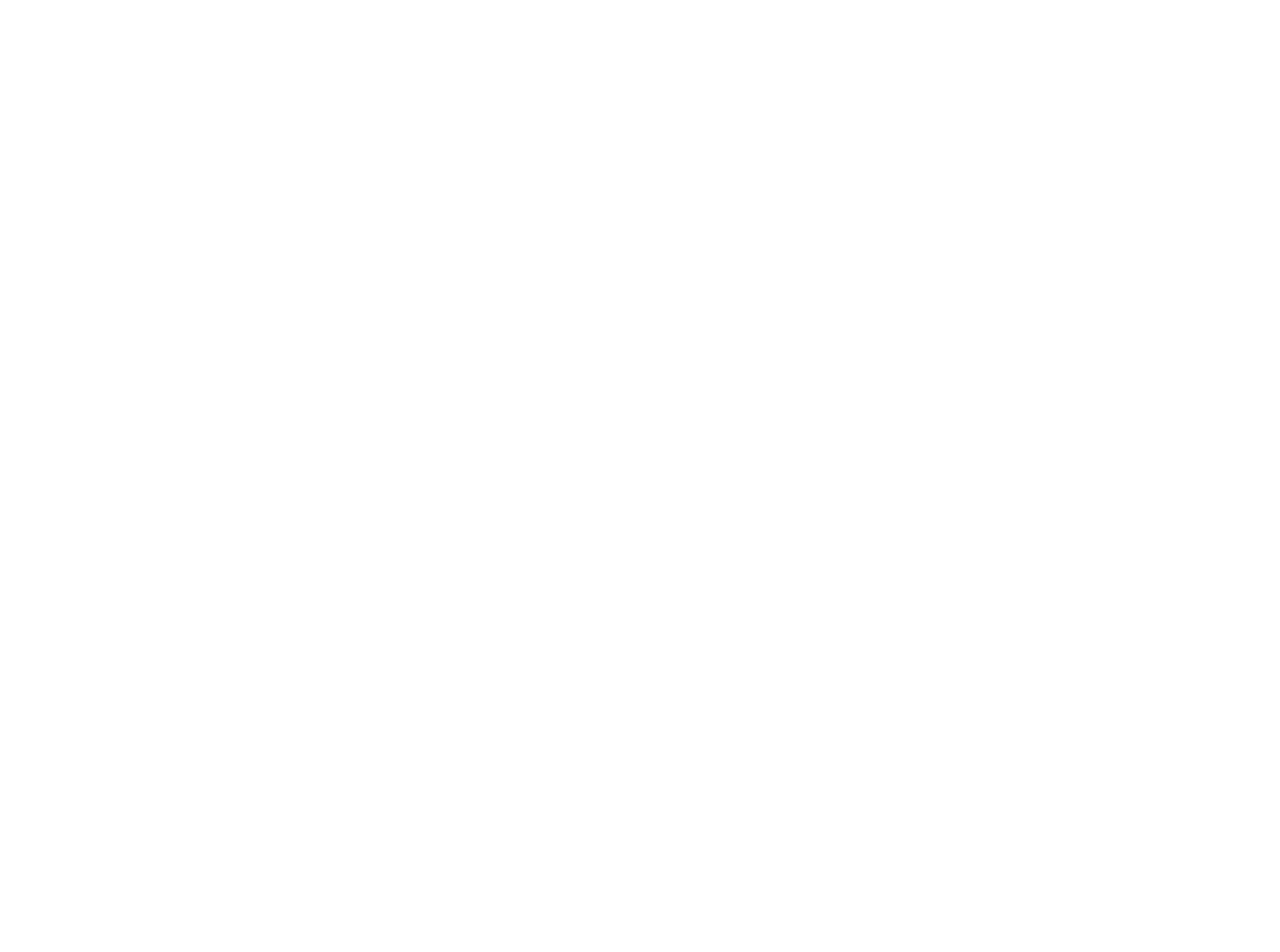
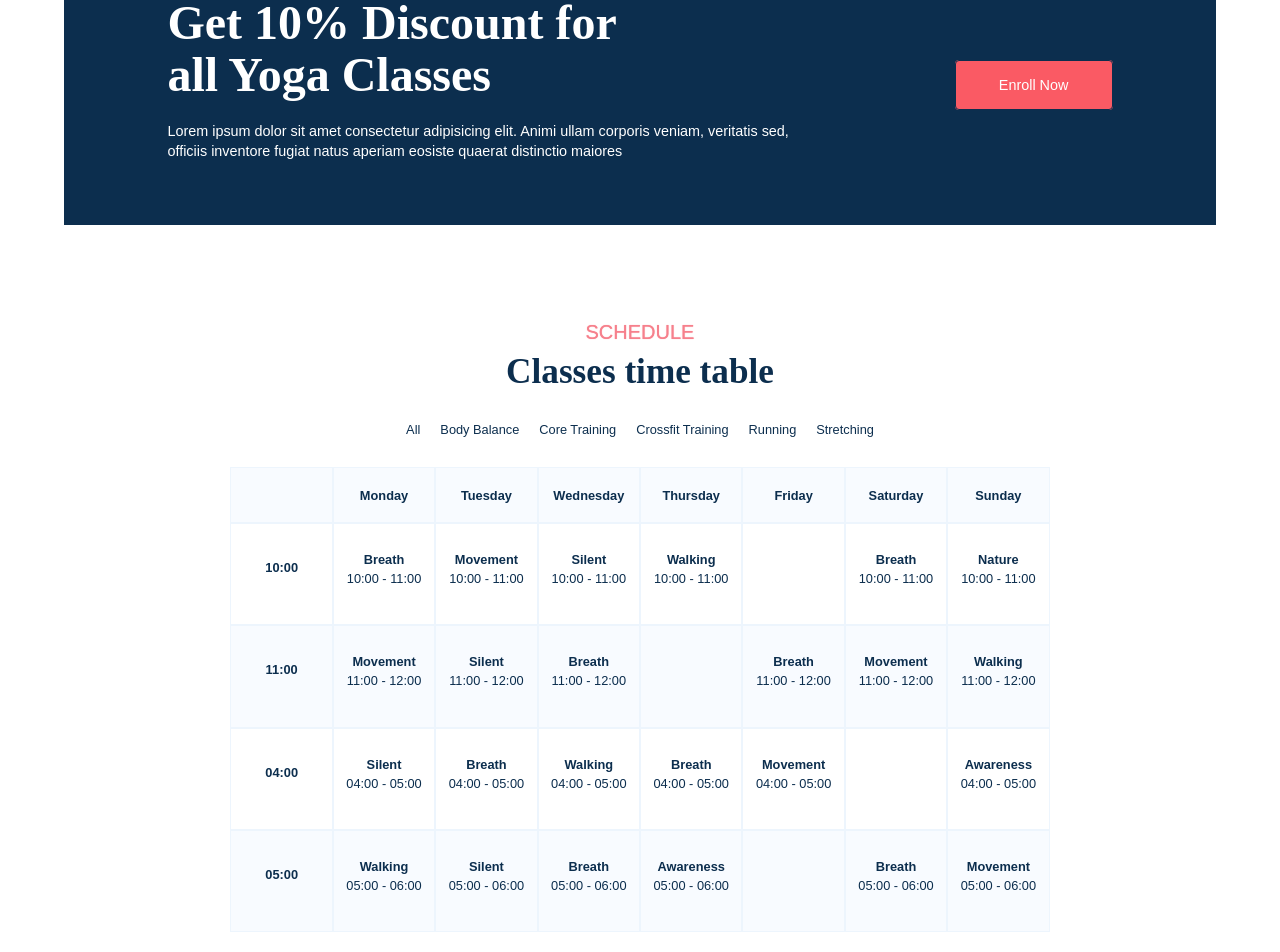
Before and after one commit to maoritz/mediyoga-react, a React (Vite) app: page / in a window 1280 px wide. Shown: the part 3020-3972 px from the top of the page. Before the commit the page ends 2953 px from the top, so only its background shows below. Built offline with nearby package versions, Linux system fonts and the light colour scheme.

Commit message:
schedule and discount components

```diff
--- a/src/App.jsx
+++ b/src/App.jsx
@@ -3,6 +3,8 @@ import Hero from './components/Hero'
 import Programs from './components/Programs'
 import About from './components/About'
 import Services from './components/Services'
+import Discount from './components/Discount'
+import Schedule from './components/Schedule'
 
 // https://maoritz.github.io/mediyoga/
 function App() {
@@ -14,6 +16,8 @@ function App() {
       <Programs />
       <About />
       <Services />
+      <Discount />
+      <Schedule />
     </>
   )
 }
--- /dev/null
+++ b/src/components/Discount.jsx
@@ -0,0 +1,23 @@
+import React from 'react'
+
+function Discount() {
+  return (
+    <section className="discount-section">
+      <div className="discount-container">
+        <div className="discount-text">
+          <div className="discount-header">
+            <h2>Get 10% Discount for <br /> all Yoga Classes</h2>
+          </div>
+          <div className="discount-footer">
+            Lorem ipsum dolor sit amet consectetur adipisicing elit. Animi ullam corporis veniam, veritatis sed, officiis inventore fugiat natus aperiam eosiste quaerat distinctio maiores
+          </div>
+        </div>
+        <div className="discount-button js--wp-4">
+          <a href="#" className="btn-discount btn">Enroll Now</a>
+        </div>
+      </div>
+    </section>
+  )
+}
+
+export default Discount
--- /dev/null
+++ b/src/components/Schedule.jsx
@@ -0,0 +1,62 @@
+import React from 'react'
+
+function Schedule() {
+  return (
+    <section className="schedule-section js--Schedule-section">
+    <h4>Schedule</h4>
+    <h2>Classes time table</h2>
+    <ul className="schedule-nav">
+      <li className="schedule-nav-item"><a href="#">All</a></li>
+      <li className="schedule-nav-item"><a href="#">Body Balance</a></li>
+      <li className="schedule-nav-item"><a href="#">Core Training</a></li>
+      <li className="schedule-nav-item"><a href="#">Crossfit Training</a></li>
+      <li className="schedule-nav-item"><a href="#">Running</a></li>
+      <li className="schedule-nav-item"><a href="#">Stretching</a></li>
+    </ul>
+    <div className="schedule-container row">
+      <div className="schedule-item days-row gray-background"></div>
+      <div className="schedule-item days-row gray-background">Monday</div>
+      <div className="schedule-item days-row gray-background">Tuesday</div>
+      <div className="schedule-item days-row gray-background">Wednesday</div>
+      <div className="schedule-item days-row gray-background">Thursday</div>
+      <div className="schedule-item days-row gray-background">Friday</div>
+      <div className="schedule-item days-row gray-background">Saturday</div>
+      <div className="schedule-item days-row gray-background">Sunday</div>
+      <div className="schedule-item hours-column">10:00</div>
+      <div className="schedule-item hours-row">Breath<br /> <div>10:00 - 11:00</div></div>
+      <div className="schedule-item hours-row">Movement<br /> <div>10:00 - 11:00</div></div>
+      <div className="schedule-item hours-row">Silent<br /> <div>10:00 - 11:00</div></div>
+      <div className="schedule-item hours-row">Walking<br /> <div>10:00 - 11:00</div></div>
+      <div className="schedule-item hours-row"></div>
+      <div className="schedule-item hours-row">Breath<br /> <div>10:00 - 11:00</div></div>
+      <div className="schedule-item hours-row">Nature<br /> <div>10:00 - 11:00</div></div>
+      <div className="schedule-item hours-column gray-background">11:00</div>
+      <div className="schedule-item hours-row gray-background">Movement<br /> <div>11:00 - 12:00</div></div>
+      <div className="schedule-item hours-row gray-background">Silent<br /> <div>11:00 - 12:00</div></div>
+      <div className="schedule-item hours-row gray-background">Breath<br /> <div>11:00 - 12:00</div></div>
+      <div className="schedule-item hours-row gray-background"></div>
+      <div className="schedule-item hours-row gray-background">Breath<br /> <div>11:00 - 12:00</div></div>
+      <div className="schedule-item hours-row gray-background">Movement<br /> <div>11:00 - 12:00</div></div>
+      <div className="schedule-item hours-row gray-background">Walking<br /> <div>11:00 - 12:00</div></div>
+      <div className="schedule-item hours-column">04:00</div>
+      <div className="schedule-item hours-row">Silent<br /> <div>04:00 - 05:00</div></div>
+      <div className="schedule-item hours-row">Breath<br /> <div>04:00 - 05:00</div></div>
+      <div className="schedule-item hours-row">Walking<br /> <div>04:00 - 05:00</div></div>
+      <div className="schedule-item hours-row">Breath<br /> <div>04:00 - 05:00</div></div>
+      <div className="schedule-item hours-row">Movement<br /> <div>04:00 - 05:00</div></div>
+      <div className="schedule-item hours-row"></div>
+      <div className="schedule-item hours-row">Awareness<br /> <div>04:00 - 05:00</div></div>
+      <div className="schedule-item hours-column gray-background">05:00</div>
+      <div className="schedule-item hours-row gray-background">Walking<br /> <div>05:00 - 06:00</div></div>
+      <div className="schedule-item hours-row gray-background">Silent<br /> <div>05:00 - 06:00</div></div>
+      <div className="schedule-item hours-row gray-background">Breath<br /> <div>05:00 - 06:00</div></div>
+      <div className="schedule-item hours-row gray-background">Awareness<br /> <div>05:00 - 06:00</div></div>
+      <div className="schedule-item hours-row gray-background"></div>
+      <div className="schedule-item hours-row gray-background">Breath<br /> <div>05:00 - 06:00</div></div>
+      <div className="schedule-item hours-row gray-background">Movement<br /> <div>05:00 - 06:00</div></div>
+    </div>
+  </section>
+  )
+}
+
+export default Schedule
--- a/src/components/Services.jsx
+++ b/src/components/Services.jsx
@@ -23,7 +23,6 @@ function Services() {
               key={index}
               />
             ))}
-
         </div>
     </section>
   )
```
